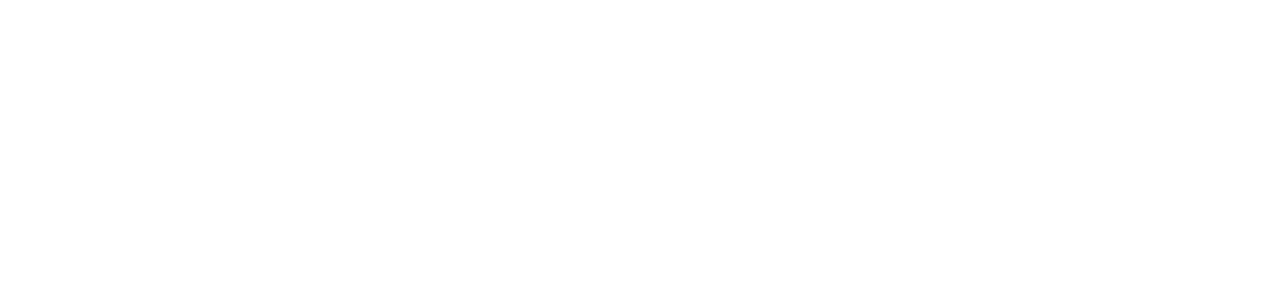
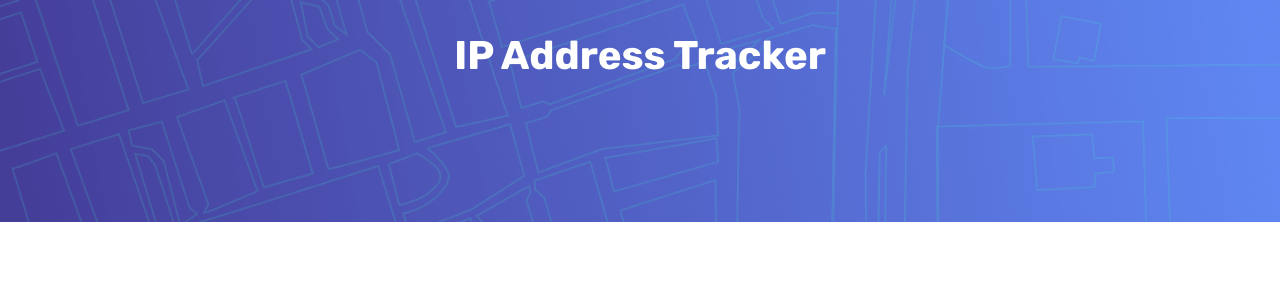
Before and after one commit to S-Brand5136/IP-Address-Tracker, a Vue app: page / in a window 1280 px wide. Shown: the top 300 px of the page. Built offline with nearby package versions, Linux system fonts and the light colour scheme.

Commit message:
Add header and h1 styling

```diff
--- a/src/App.vue
+++ b/src/App.vue
@@ -1,11 +1,34 @@
 <script setup>
-
+import Input from './components/Input.vue';
+import LocationData from './components/LocationData.vue';
+import Map from './components/Map.vue';
 </script>
 
 <template>
+  <header>
+    <h1>IP Address Tracker</h1>
+    <Input />
+  </header>
 
+  <main>
+    <LocationData />
+    <Map />
+  </main>
 </template>
 
 <style scoped>
+  header {
+    padding-top: 2rem;
+    background: url("@/assets/images/pattern-bg.png");
+    background-repeat: no-repeat;
+    background-size: contain;
+    color: #fff;
+    width: 100%;
+    height: 100%;
+    text-align: center;
+  }
 
+  h1 {
+    font-size: 2.5em;
+  }
 </style>
```
